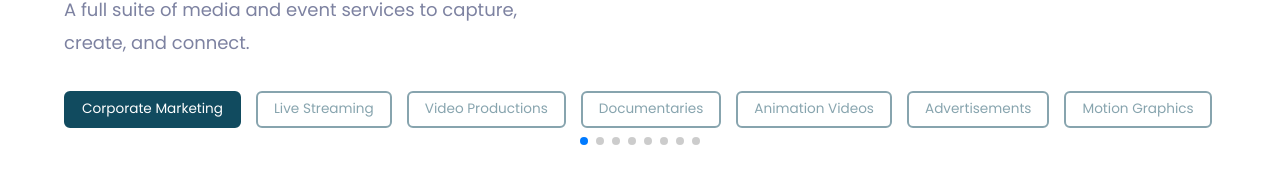
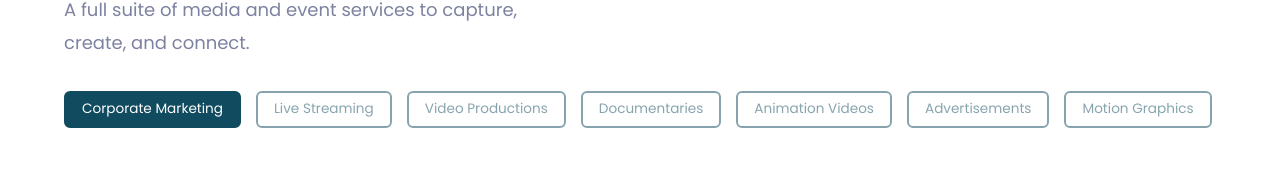
Before and after one commit to DrRichadams/closure-productions, a Next.js app: page / in a window 1280 px wide. Shown: the part 3753-3943 px from the top of the page. Built offline with nearby package versions, Linux system fonts and the light colour scheme.

Commit message:
Added type to onSwiper

```diff
--- a/app/components/Provide/index.tsx
+++ b/app/components/Provide/index.tsx
@@ -5,6 +5,7 @@ import { useState, useEffect } from "react";
 import services from "../../../data/services.json";
 import Image from "next/image";
 import { Swiper, SwiperSlide } from "swiper/react";
+import { Swiper as SwiperType } from "swiper";
 import { Pagination, Navigation, Thumbs } from "swiper/modules";
 
 import "swiper/css";
@@ -12,7 +13,7 @@ import "swiper/css/pagination";
 import "swiper/css/navigation";
 
 export default function Provide() {
-  const [thumbsSwiper, setThumbsSwiper] = useState(null);
+  const [thumbsSwiper, setThumbsSwiper] = useState<SwiperType | null>(null);
   return (
     <div className={styles.services_container} id="services">
       <div className={styles.services_titles}>
@@ -26,7 +27,7 @@ export default function Provide() {
         </h4>
       </div>
       <Swiper
-        modules={[Pagination, Thumbs]}
+        modules={[Thumbs]}
         onSwiper={setThumbsSwiper}
         slidesPerView={"auto"}
         spaceBetween={15}
```
